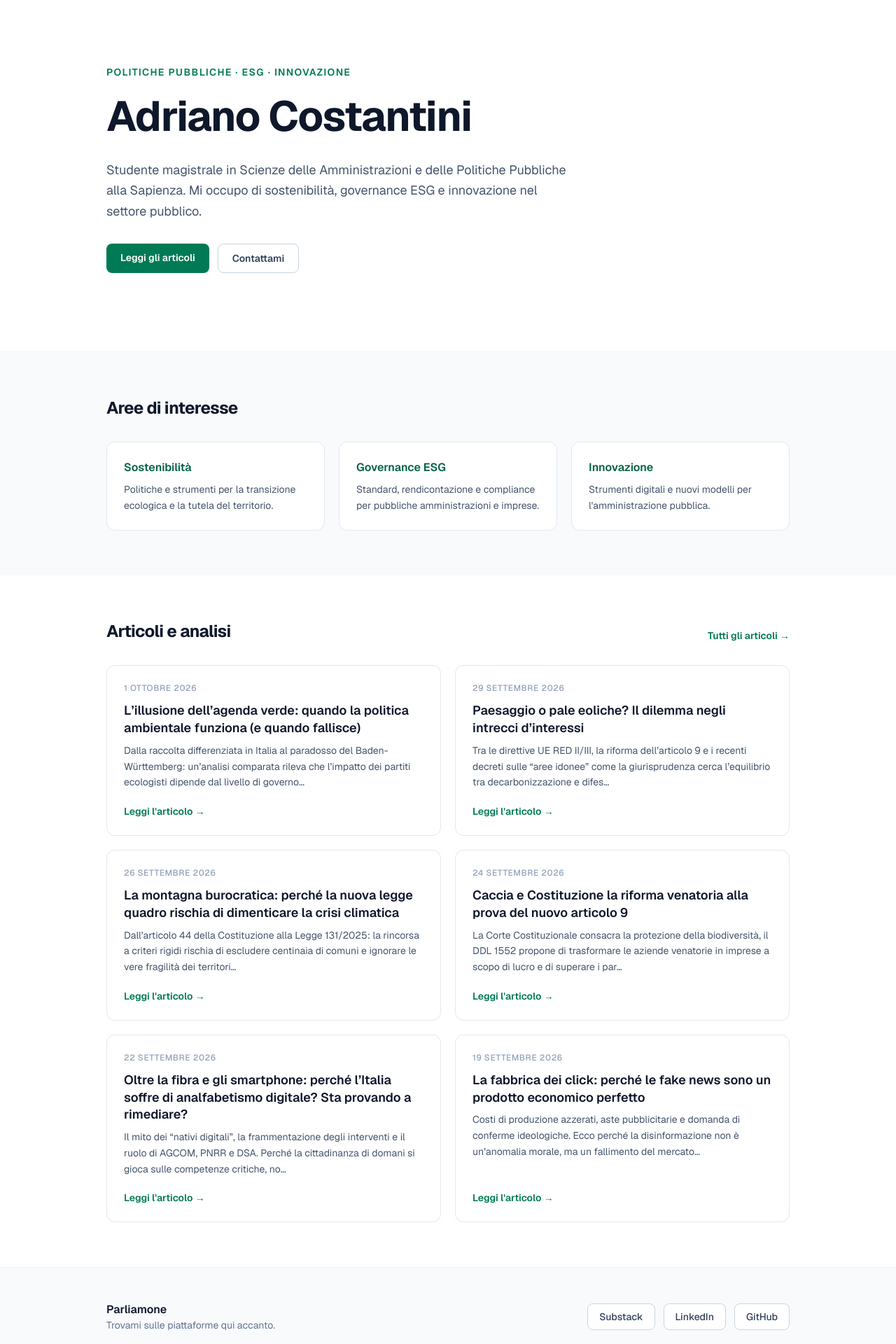
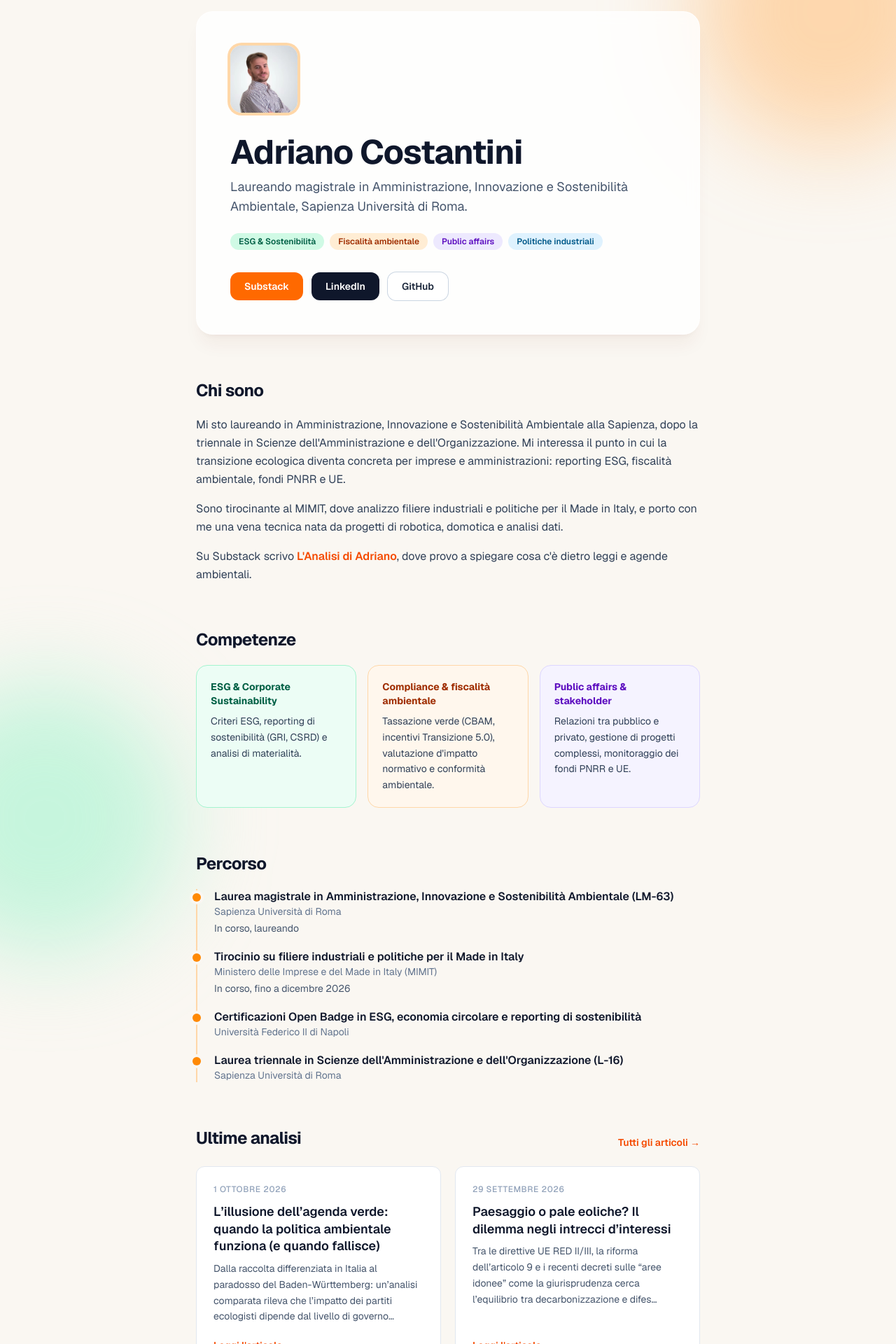
Before and after one commit to AdrianoC2699/adrianocostantini.github.io, a Next.js app: page /adrianocostantini.github.io/ in a window 1280 px wide. Shown: the part 80-2000 px from the top of the page at 70% size. Built offline with nearby package versions, Linux system fonts and the light colour scheme.

Commit message:
Aggiunta foto profilo

```diff
--- a/src/app/globals.css
+++ b/src/app/globals.css
@@ -6,6 +6,6 @@ html {
 
 body {
   font-family: var(--font-geist-sans), system-ui, sans-serif;
-  background-color: #ffffff;
+  background-color: #faf7f2;
   color: #0f172a;
 }
--- a/src/app/page.tsx
+++ b/src/app/page.tsx
@@ -1,117 +1,215 @@
 import SubstackArticles from "@/components/SubstackArticles";
 
-// Cambia questi due valori se il tuo Substack ha un altro sottodominio
 const PUBLICATION_URL = "https://adrianoc99.substack.com";
-const FEED_URL = `${PUBLICATION_URL}/feed`;
+const BASE_PATH = "/adrianocostantini.github.io";
+const EMAIL = "adrianocostantini99@outlook.it";
 
-const focusAreas = [
-  { title: "Sostenibilità", text: "Politiche e strumenti per la transizione ecologica e la tutela del territorio." },
-  { title: "Governance ESG", text: "Standard, rendicontazione e compliance per pubbliche amministrazioni e imprese." },
-  { title: "Innovazione", text: "Strumenti digitali e nuovi modelli per l'amministrazione pubblica." },
+const topics = [
+  { label: "ESG & Sostenibilità", style: "bg-emerald-100 text-emerald-800" },
+  { label: "Fiscalità ambientale", style: "bg-orange-100 text-orange-800" },
+  { label: "Public affairs", style: "bg-violet-100 text-violet-800" },
+  { label: "Politiche industriali", style: "bg-sky-100 text-sky-800" },
 ];
 
 const links = [
-  { label: "Substack", href: "https://substack.com/@adrianoc99" },
-  { label: "LinkedIn", href: "https://www.linkedin.com/in/adriano-costantini-039781bb/" },
-  { label: "GitHub", href: "https://github.com/AdrianoC2699" },
+  { label: "Substack", href: "https://substack.com/@adrianoc99", style: "bg-orange-500 text-white hover:bg-orange-600" },
+  { label: "LinkedIn", href: "https://www.linkedin.com/in/adriano-costantini-039781bb/", style: "bg-slate-900 text-white hover:bg-slate-700" },
+  { label: "GitHub", href: "https://github.com/AdrianoC2699", style: "bg-white text-slate-800 ring-1 ring-slate-300 hover:ring-slate-500" },
+];
+
+const skills = [
+  {
+    title: "ESG & Corporate Sustainability",
+    text: "Criteri ESG, reporting di sostenibilità (GRI, CSRD) e analisi di materialità.",
+    style: "bg-emerald-50 border-emerald-200",
+    accent: "text-emerald-800",
+  },
+  {
+    title: "Compliance & fiscalità ambientale",
+    text: "Tassazione verde (CBAM, incentivi Transizione 5.0), valutazione d'impatto normativo e conformità ambientale.",
+    style: "bg-orange-50 border-orange-200",
+    accent: "text-orange-800",
+  },
+  {
+    title: "Public affairs & stakeholder",
+    text: "Relazioni tra pubblico e privato, gestione di progetti complessi, monitoraggio dei fondi PNRR e UE.",
+    style: "bg-violet-50 border-violet-200",
+    accent: "text-violet-800",
+  },
+];
+
+const path = [
+  {
+    title: "Laurea magistrale in Amministrazione, Innovazione e Sostenibilità Ambientale (LM-63)",
+    place: "Sapienza Università di Roma",
+    note: "In corso, laureando",
+  },
+  {
+    title: "Tirocinio su filiere industriali e politiche per il Made in Italy",
+    place: "Ministero delle Imprese e del Made in Italy (MIMIT)",
+    note: "In corso, fino a dicembre 2026",
+  },
+  {
+    title: "Certificazioni Open Badge in ESG, economia circolare e reporting di sostenibilità",
+    place: "Università Federico II di Napoli",
+    note: "",
+  },
+  {
+    title: "Laurea triennale in Scienze dell'Amministrazione e dell'Organizzazione (L-16)",
+    place: "Sapienza Università di Roma",
+    note: "",
+  },
 ];
 
 export default function Home() {
   return (
-    <div className="min-h-screen bg-white text-slate-900">
-      <header className="border-b border-slate-100">
-        <nav className="mx-auto flex max-w-5xl items-center justify-between px-6 py-5 text-sm">
-          <span className="font-semibold tracking-tight">Adriano Costantini</span>
-          <div className="flex gap-6 text-slate-600">
-            <a href="#aree" className="hover:text-emerald-700">Aree</a>
-            <a href="#articoli" className="hover:text-emerald-700">Articoli</a>
-            <a href="#contatti" className="hover:text-emerald-700">Contatti</a>
+    <div className="relative min-h-screen overflow-hidden bg-[#faf7f2] text-slate-900">
+      <div aria-hidden className="pointer-events-none absolute -top-24 -right-24 h-96 w-96 rounded-full bg-orange-300/50 blur-3xl" />
+      <div aria-hidden className="pointer-events-none absolute top-1/3 -left-32 h-96 w-96 rounded-full bg-emerald-200/60 blur-3xl" />
+      <div aria-hidden className="pointer-events-none absolute bottom-0 right-1/4 h-80 w-80 rounded-full bg-violet-200/60 blur-3xl" />
+
+      <main className="relative mx-auto max-w-3xl px-6 py-16 sm:py-24">
+        {/* biglietto da visita */}
+        <section className="rounded-3xl border border-white/70 bg-white/80 p-8 shadow-xl shadow-orange-900/5 backdrop-blur sm:p-12">
+          {/* eslint-disable-next-line @next/next/no-img-element */}
+          <img
+            src={`${BASE_PATH}/foto.jpg`}
+            alt="Adriano Costantini"
+            className="mb-8 h-24 w-24 rounded-2xl object-cover ring-4 ring-orange-200"
+          />
+          <h1 className="text-4xl font-bold tracking-tight sm:text-5xl">Adriano Costantini</h1>
+          <p className="mt-3 text-lg text-slate-600">
+            Laureando magistrale in Amministrazione, Innovazione e Sostenibilità Ambientale,
+            Sapienza Università di Roma.
+          </p>
+
+          <div className="mt-6 flex flex-wrap gap-2">
+            {topics.map((t) => (
+              <span key={t.label} className={`rounded-full px-3 py-1 text-xs font-semibold ${t.style}`}>
+                {t.label}
+              </span>
+            ))}
           </div>
-        </nav>
-      </header>
 
-      <main>
-        <section className="mx-auto max-w-5xl px-6 py-20 sm:py-28">
-          <p className="mb-4 text-sm font-semibold uppercase tracking-widest text-emerald-700">
-            Politiche pubbliche · ESG · Innovazione
-          </p>
-          <h1 className="max-w-3xl text-4xl font-bold leading-tight tracking-tight sm:text-6xl">
-            Adriano Costantini
-          </h1>
-          <p className="mt-6 max-w-2xl text-lg leading-relaxed text-slate-600">
-            Studente magistrale in Scienze delle Amministrazioni e delle Politiche Pubbliche
-            alla Sapienza. Mi occupo di sostenibilità, governance ESG e innovazione nel settore pubblico.
-          </p>
           <div className="mt-8 flex flex-wrap gap-3">
+            {links.map((l) => (
               <a
-              href="#articoli"
-              className="rounded-lg bg-emerald-700 px-5 py-2.5 text-sm font-semibold text-white transition hover:bg-emerald-800"
+                key={l.label}
+                href={l.href}
+                target="_blank"
+                rel="noopener noreferrer"
+                className={`rounded-xl px-5 py-2.5 text-sm font-semibold transition ${l.style}`}
               >
-              Leggi gli articoli
+                {l.label}
               </a>
-            <a
-              href="#contatti"
-              className="rounded-lg border border-slate-300 px-5 py-2.5 text-sm font-semibold text-slate-700 transition hover:border-slate-400 hover:bg-slate-50"
-            >
-              Contattami
-            </a>
+            ))}
           </div>
         </section>
 
-        <section id="aree" className="border-t border-slate-100 bg-slate-50">
-          <div className="mx-auto max-w-5xl px-6 py-16">
-            <h2 className="mb-8 text-2xl font-bold tracking-tight">Aree di interesse</h2>
-            <div className="grid gap-5 sm:grid-cols-3">
-              {focusAreas.map((a) => (
-                <div key={a.title} className="rounded-xl border border-slate-200 bg-white p-6">
-                  <h3 className="mb-2 font-semibold text-emerald-800">{a.title}</h3>
-                  <p className="text-sm leading-relaxed text-slate-600">{a.text}</p>
-                </div>
-              ))}
-            </div>
-          </div>
-        </section>
-
-        <section id="articoli" className="mx-auto max-w-5xl px-6 py-16">
-          <div className="mb-8 flex items-end justify-between">
-            <h2 className="text-2xl font-bold tracking-tight">Articoli e analisi</h2>
+        {/* chi sono */}
+        <section className="mt-16">
+          <h2 className="mb-5 text-2xl font-bold tracking-tight">Chi sono</h2>
+          <div className="space-y-4 leading-relaxed text-slate-700">
+            <p>
+              Mi sto laureando in Amministrazione, Innovazione e Sostenibilità Ambientale alla
+              Sapienza, dopo la triennale in Scienze dell&apos;Amministrazione e dell&apos;Organizzazione.
+              Mi interessa il punto in cui la transizione ecologica diventa concreta per imprese e
+              amministrazioni: reporting ESG, fiscalità ambientale, fondi PNRR e UE.
+            </p>
+            <p>
+              Sono tirocinante al MIMIT, dove analizzo filiere industriali e politiche per il
+              Made in Italy, e porto con me una vena tecnica nata da progetti di robotica,
+              domotica e analisi dati.
+            </p>
+            <p>
+              Su Substack scrivo{" "}
               <a
                 href={PUBLICATION_URL}
                 target="_blank"
                 rel="noopener noreferrer"
-              className="text-sm font-semibold text-emerald-700 hover:underline"
+                className="font-semibold text-orange-600 hover:underline"
+              >
+                L&apos;Analisi di Adriano
+              </a>
+              , dove provo a spiegare cosa c&apos;è dietro leggi e agende ambientali.
+            </p>
+          </div>
+        </section>
+
+        {/* competenze */}
+        <section className="mt-16">
+          <h2 className="mb-5 text-2xl font-bold tracking-tight">Competenze</h2>
+          <div className="grid gap-4 sm:grid-cols-3">
+            {skills.map((s) => (
+              <div key={s.title} className={`rounded-2xl border p-5 ${s.style}`}>
+                <h3 className={`mb-2 text-sm font-bold ${s.accent}`}>{s.title}</h3>
+                <p className="text-sm leading-relaxed text-slate-700">{s.text}</p>
+              </div>
+            ))}
+          </div>
+        </section>
+
+        {/* percorso */}
+        <section className="mt-16">
+          <h2 className="mb-5 text-2xl font-bold tracking-tight">Percorso</h2>
+          <ol className="space-y-5 border-l-2 border-orange-200 pl-6">
+            {path.map((p) => (
+              <li key={p.title} className="relative">
+                <span className="absolute -left-[31px] top-1.5 h-3 w-3 rounded-full bg-orange-400 ring-4 ring-[#faf7f2]" />
+                <h3 className="font-semibold leading-snug">{p.title}</h3>
+                <p className="text-sm text-slate-500">{p.place}</p>
+                {p.note && <p className="mt-1 text-sm text-slate-600">{p.note}</p>}
+              </li>
+            ))}
+          </ol>
+        </section>
+
+        {/* articoli */}
+        <section className="mt-16">
+          <div className="mb-6 flex items-end justify-between">
+            <h2 className="text-2xl font-bold tracking-tight">Ultime analisi</h2>
+            <a
+              href={PUBLICATION_URL}
+              target="_blank"
+              rel="noopener noreferrer"
+              className="text-sm font-semibold text-orange-600 hover:underline"
             >
               Tutti gli articoli →
             </a>
           </div>
           <SubstackArticles publicationUrl={PUBLICATION_URL} />
         </section>
-      </main>
 
-      <footer id="contatti" className="border-t border-slate-100 bg-slate-50">
-        <div className="mx-auto flex max-w-5xl flex-col items-start justify-between gap-6 px-6 py-12 sm:flex-row sm:items-center">
-          <div>
-            <h2 className="font-semibold">Parliamone</h2>
-            <p className="text-sm text-slate-500">Trovami sulle piattaforme qui accanto.</p>
-          </div>
-          <div className="flex gap-3">
-            {links.map((l) => (
+        {/* disponibilità */}
+        <section className="mt-16 rounded-3xl bg-slate-900 p-8 text-white sm:p-10">
+          <h2 className="text-xl font-bold">Aperto a collaborazioni</h2>
+          <p className="mt-2 max-w-xl text-slate-300">
+            Mi interessano opportunità in consulenza ESG, corporate sustainability, business
+            analysis e politiche industriali.
+          </p>
+          <div className="mt-6 flex flex-wrap gap-3">
             <a
-                key={l.label}
-                href={l.href}
+              href={`mailto:${EMAIL}`}
+              className="rounded-xl bg-orange-500 px-5 py-2.5 text-sm font-semibold text-white transition hover:bg-orange-600"
+            >
+              Scrivimi via email
+            </a>
+            <a
+              href="https://www.linkedin.com/in/adriano-costantini-039781bb/"
               target="_blank"
               rel="noopener noreferrer"
-                className="rounded-lg border border-slate-300 bg-white px-4 py-2 text-sm font-medium text-slate-700 transition hover:border-emerald-600 hover:text-emerald-700"
+              className="rounded-xl px-5 py-2.5 text-sm font-semibold text-white ring-1 ring-slate-600 transition hover:ring-slate-400"
             >
-                {l.label}
+              LinkedIn
             </a>
-            ))}
           </div>
-        </div>
-        <p className="border-t border-slate-200 py-4 text-center text-xs text-slate-400">
+          <p className="mt-4 text-sm text-slate-400">{EMAIL}</p>
+        </section>
+
+        <footer className="mt-12 text-center text-xs text-slate-400">
           © {new Date().getFullYear()} Adriano Costantini
-        </p>
         </footer>
+      </main>
     </div>
   );
 }
--- a/src/components/SubstackArticles.tsx
+++ b/src/components/SubstackArticles.tsx
@@ -18,7 +18,7 @@ export default function SubstackArticles({ publicationUrl }: { publicationUrl: s
           href={publicationUrl}
           target="_blank"
           rel="noopener noreferrer"
-          className="text-sm font-semibold text-emerald-700 hover:underline"
+          className="text-sm font-semibold text-orange-600 hover:underline"
         >
           Leggi direttamente su Substack →
         </a>
@@ -34,16 +34,16 @@ export default function SubstackArticles({ publicationUrl }: { publicationUrl: s
           href={post.link}
           target="_blank"
           rel="noopener noreferrer"
-          className="group flex flex-col rounded-xl border border-slate-200 bg-white p-6 transition hover:-translate-y-0.5 hover:border-emerald-300 hover:shadow-md"
+          className="group flex flex-col rounded-xl border border-slate-200 bg-white p-6 transition hover:-translate-y-0.5 hover:border-orange-300 hover:shadow-md"
         >
           <time className="mb-3 text-xs font-medium uppercase tracking-wider text-slate-400">
             {formatDate(post.isoDate)}
           </time>
-          <h3 className="mb-2 text-lg font-semibold leading-snug text-slate-900 group-hover:text-emerald-700">
+          <h3 className="mb-2 text-lg font-semibold leading-snug text-slate-900 group-hover:text-orange-600">
             {post.title}
           </h3>
           <p className="mb-5 flex-1 text-sm leading-relaxed text-slate-600">{post.excerpt}</p>
-          <span className="text-sm font-semibold text-emerald-700">
+          <span className="text-sm font-semibold text-orange-600">
             Leggi l&apos;articolo{" "}
             <span className="inline-block transition group-hover:translate-x-1">→</span>
           </span>
```
Also changed, not shown: public/foto.jpg (added). Lines whose indentation alone changed are shown as unchanged.
